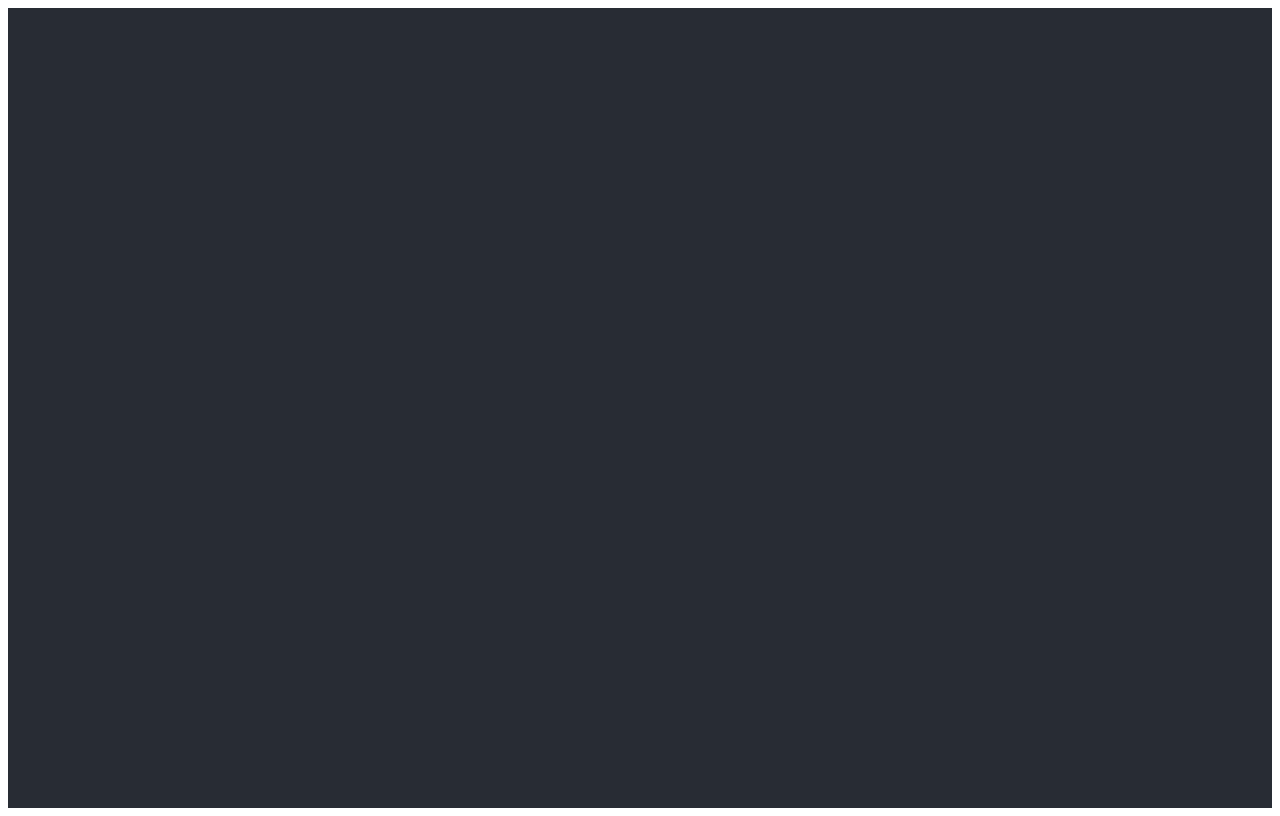
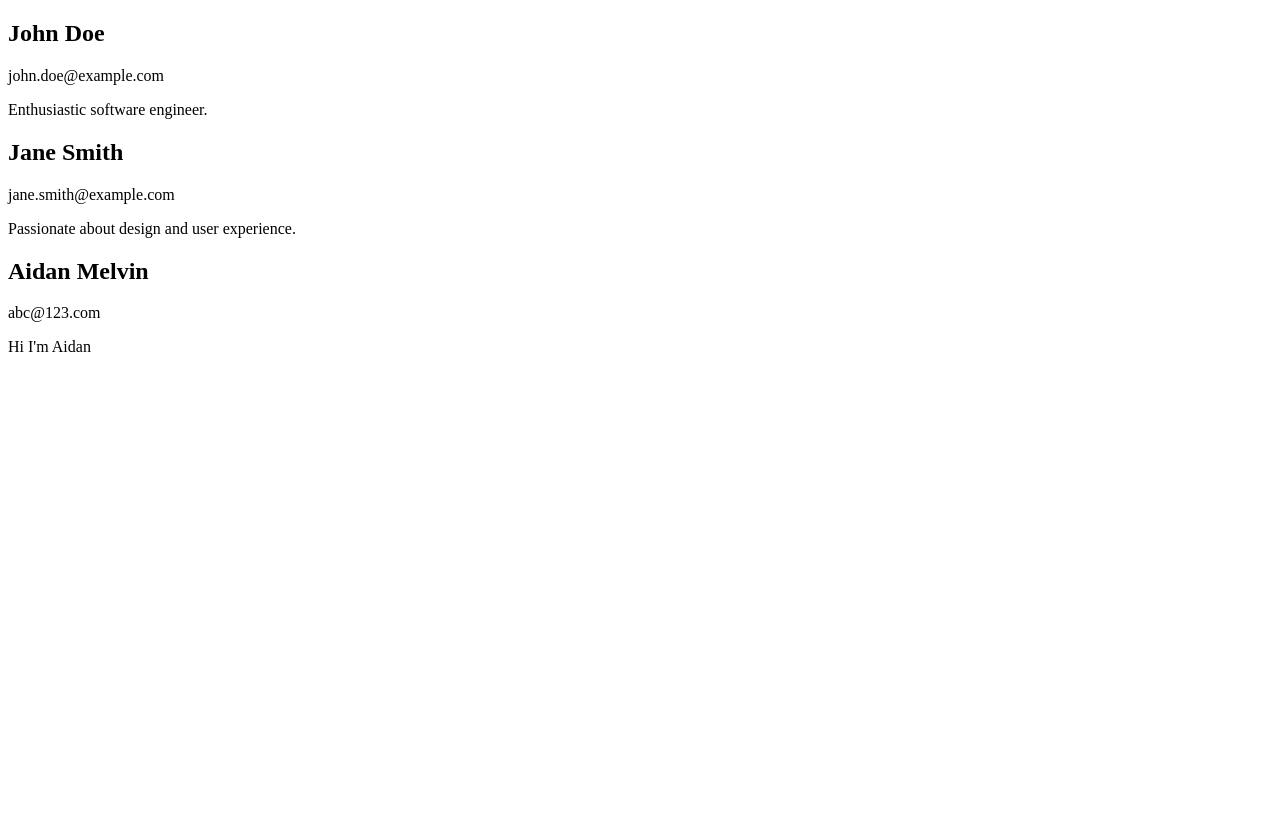
Before and after one commit to madelineanson/Personal-Website-React, a React (Create React App) app: page / in a window 1280 px wide. Built offline with nearby package versions, Linux system fonts and the light colour scheme.

Commit message:
final workshop code

```diff
--- /dev/null
+++ b/src/components/ProductList.js
@@ -0,0 +1,15 @@
+import React from "react";
+import UserCard from "./UserCard";
+
+const UserList = ({ users }) => {
+    return (
+        <div>
+            {users.map(user => (
+                <UserCard id={user.id} userData={user}/>
+                                )
+                )}
+        </div>
+    );
+}
+
+export default UserList;
--- /dev/null
+++ b/src/components/UserCard.js
@@ -0,0 +1,13 @@
+import React from "react";
+
+const UserCard = ({ userData }) => {
+    return(
+        <div>
+            <h2>{userData.name}</h2>
+            <p>{userData.email}</p>
+            <p>{userData.bio}</p>
+        </div>
+    );
+}
+
+export default UserCard;
--- a/src/index.js
+++ b/src/index.js
@@ -1,6 +1,7 @@
 import React from 'react';
 import ReactDOM from 'react-dom';
 import App from './App';
+import UserList from './components/ProductList';
 
 const usersData = [
   {
@@ -9,15 +10,23 @@ const usersData = [
     "email": "john.doe@example.com",
     "bio": "Enthusiastic software engineer."
   },
+
   {
     "id": 2,
     "name": "Jane Smith",
     "email": "jane.smith@example.com",
     "bio": "Passionate about design and user experience."
   },
+
+  {
+    "id": 3,
+    "name": "Aidan Melvin",
+    "email": "abc@123.com",
+    "bio": "Hi I'm Aidan"
+  }
 ];
 
 ReactDOM.render(
-  <App />,
+  <UserList users={usersData}/>,
   document.getElementById('root')
 );
```
Also changed, not shown: 1 other file (tests, documents, lock files or other folders).
